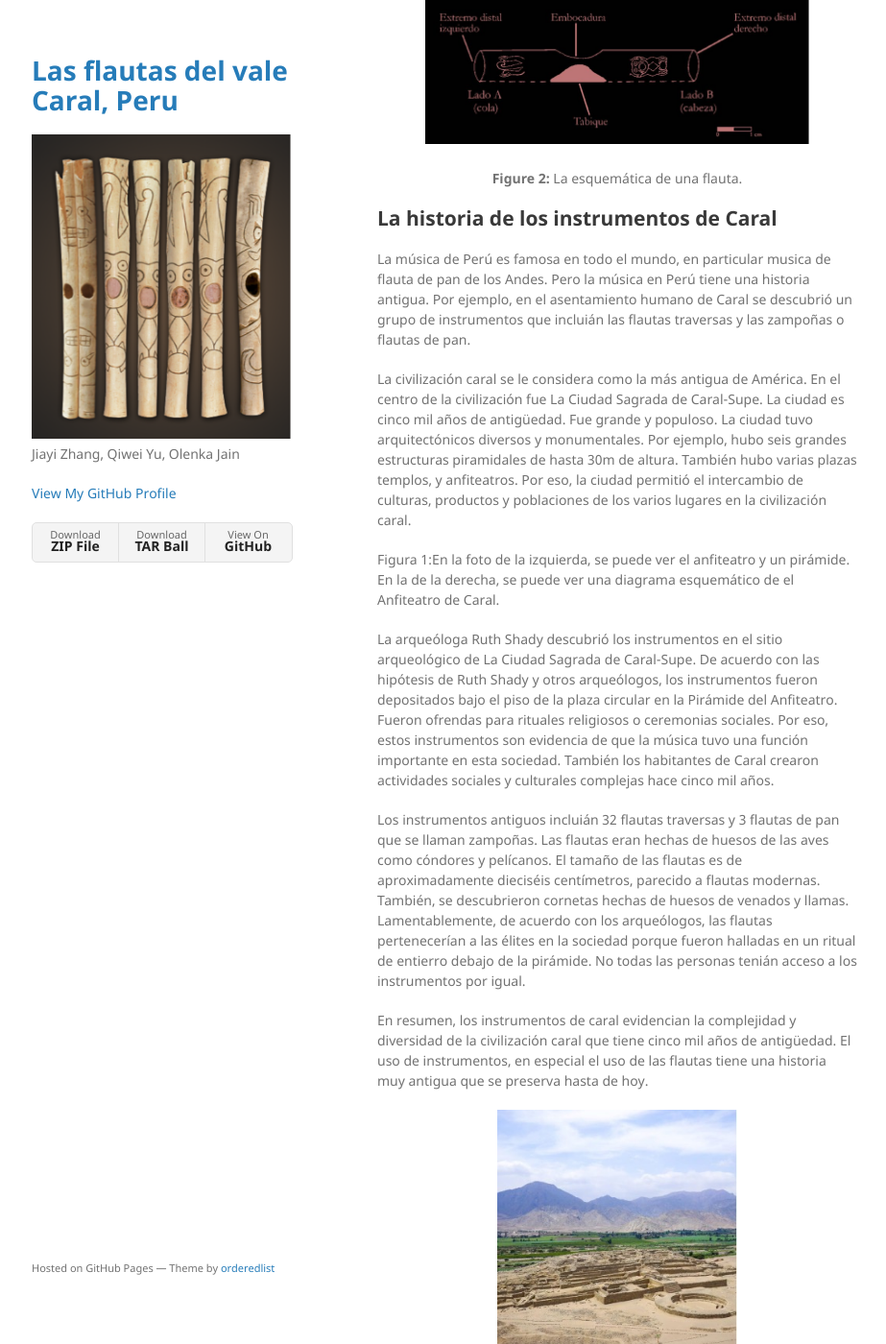
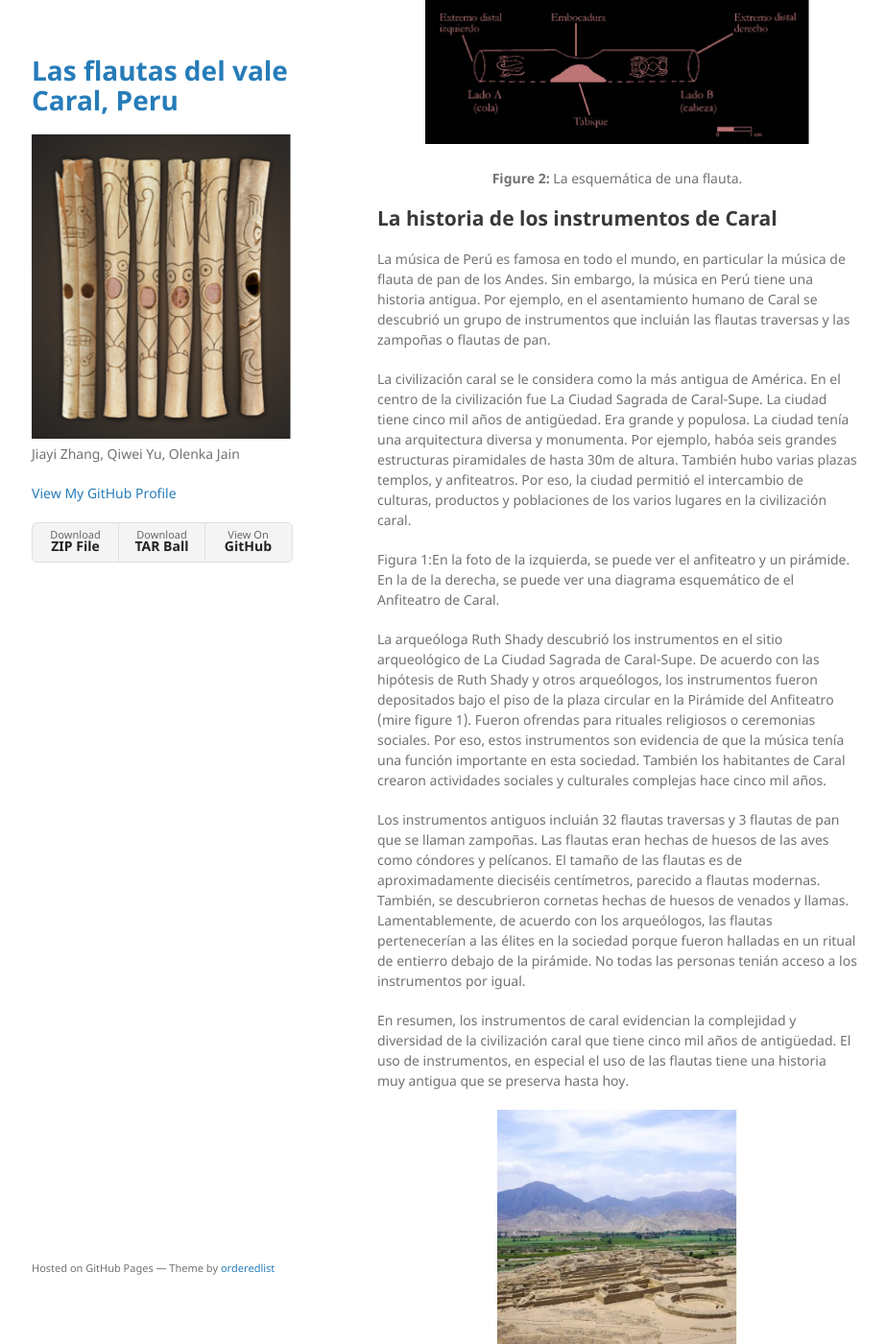
Before and after one commit to flautas/flautas.github.io, a Jekyll site: the page built from index.md, in a window 1280 px wide and 1400 px high, scrolled down 746 px. Shown: the whole window at 96% size, without its empty margins (177-1100 px from the left). Built offline with Jekyll 4.4.1, drawn with Linux system fonts in a browser that asks for light colours; our own code applies the rules of GitHub Pages for plain Markdown files.

Commit message:
Update index.md
Paso 3 updated with edits

```diff
--- a/index.md
+++ b/index.md
@@ -23,18 +23,17 @@ Estas flautas están encontradas en la Ciudad Sagrada en el valle Caral en Perú
 
 ## La historia de los instrumentos de Caral
 
-La música de Perú es famosa en todo el mundo, en particular musica de flauta de pan de los Andes. Pero la música en Perú tiene una historia antigua. Por ejemplo, en el asentamiento humano de Caral se descubrió un grupo de instrumentos que incluián las flautas traversas y las zampoñas o flautas de pan.
+La música de Perú es famosa en todo el mundo, en particular la música de flauta de pan de los Andes. Sin embargo, la música en Perú tiene una historia antigua. Por ejemplo, en el asentamiento humano de Caral se descubrió un grupo de instrumentos que incluián las flautas traversas y las zampoñas o flautas de pan.
 
-La civilización caral se le considera como la más antigua de América. En el centro de la civilización fue La Ciudad Sagrada de Caral-Supe. La ciudad es cinco mil años de antigüedad. Fue grande y populoso. La ciudad tuvo arquitectónicos diversos y monumentales. Por ejemplo, hubo seis grandes estructuras piramidales de hasta 30m de altura. También hubo varias plazas templos, y anfiteatros. Por eso, la ciudad permitió el intercambio de culturas, productos y poblaciones de los varios lugares en la civilización caral.
-
+La civilización caral se le considera como la más antigua de América. En el centro de la civilización fue La Ciudad Sagrada de Caral-Supe. La ciudad tiene cinco mil años de antigüedad. Era grande y populosa. La ciudad tenía una arquitectura diversa y monumenta. Por ejemplo, habóa seis grandes estructuras piramidales de hasta 30m de altura. También hubo varias plazas templos, y anfiteatros. Por eso, la ciudad permitió el intercambio de culturas, productos y poblaciones de los varios lugares en la civilización caral.
 
 Figura 1:En la foto de la izquierda, se puede ver el anfiteatro y un pirámide. En la de la derecha, se puede ver una diagrama esquemático de el Anfiteatro de Caral.
 
-La arqueóloga Ruth Shady descubrió los instrumentos en el sitio arqueológico de La Ciudad Sagrada de Caral-Supe. De acuerdo con las hipótesis de Ruth Shady y otros arqueólogos, los instrumentos fueron depositados bajo el piso de la plaza circular en la Pirámide del Anfiteatro. Fueron ofrendas para rituales religiosos o ceremonias sociales. Por eso, estos instrumentos son evidencia de que la música tuvo una función importante en esta sociedad. También los habitantes de Caral crearon actividades sociales y culturales complejas hace cinco mil años.
+La arqueóloga Ruth Shady descubrió los instrumentos en el sitio arqueológico de La Ciudad Sagrada de Caral-Supe. De acuerdo con las hipótesis de Ruth Shady y otros arqueólogos, los instrumentos fueron depositados bajo el piso de la plaza circular en la Pirámide del Anfiteatro (mire figure 1). Fueron ofrendas para rituales religiosos o ceremonias sociales. Por eso, estos instrumentos son evidencia de que la música tenía una función importante en esta sociedad. También los habitantes de Caral crearon actividades sociales y culturales complejas hace cinco mil años.
 
 Los instrumentos antiguos incluián 32 flautas traversas y 3 flautas de pan que se llaman zampoñas. Las flautas eran hechas de huesos de las aves como cóndores y pelícanos. El tamaño de las flautas es de aproximadamente dieciséis centímetros, parecido a flautas modernas. También, se descubrieron cornetas hechas de huesos de venados y llamas. Lamentablemente, de acuerdo con los arqueólogos, las flautas pertenecerían a las élites en la sociedad porque fueron halladas en un ritual de entierro debajo de la pirámide. No todas las personas tenián acceso a los instrumentos por igual.
 
-En resumen, los instrumentos de caral evidencian la complejidad y diversidad de la civilización caral que tiene cinco mil años de antigüedad. El uso de instrumentos, en especial el uso de las flautas tiene una historia muy antigua que se preserva hasta de hoy.
+En resumen, los instrumentos de caral evidencian la complejidad y diversidad de la civilización caral que tiene cinco mil años de antigüedad. El uso de instrumentos, en especial el uso de las flautas tiene una historia muy antigua que se preserva hasta hoy.
 
 <p align="center">
   <img src="/assets/img/p3_f1a.jpg" alt="" width="50%">
```
